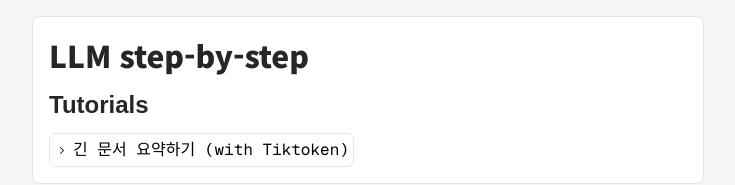
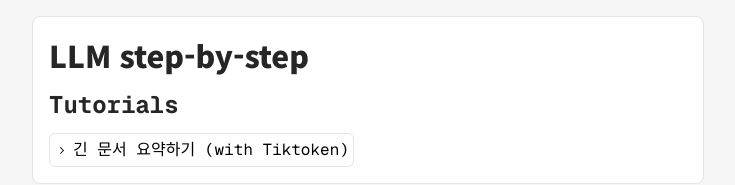
Before and after one commit to gitgitWi/llm-tutorials-step-by-step, a Next.js app: page / in a window 1280 px wide. Shown: the top 185 px of the page, without its empty margins (272-1007 px from the left). Built offline with nearby package versions, Linux system fonts and the light colour scheme.

Commit message:
feat(headings) set headings2 font default - monospace

```diff
--- a/src/features/ui/headings.tsx
+++ b/src/features/ui/headings.tsx
@@ -43,7 +43,6 @@ export function Heading2({ children, className }: HeadingProps) {
         'text-2xl',
         'font-bold',
         'text-neutral-800',
-        notoSerifKr.className,
         className
       )}
     >
```
